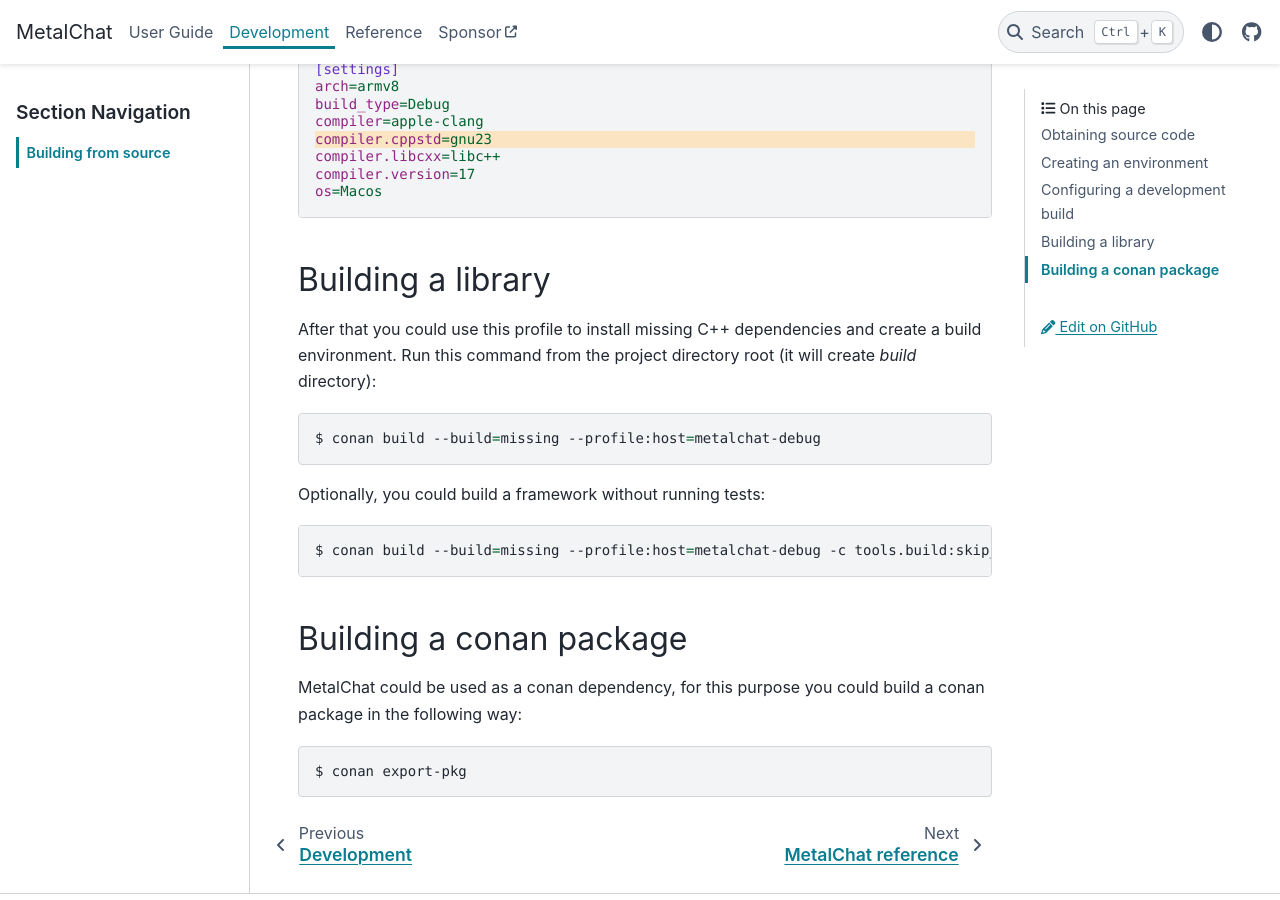
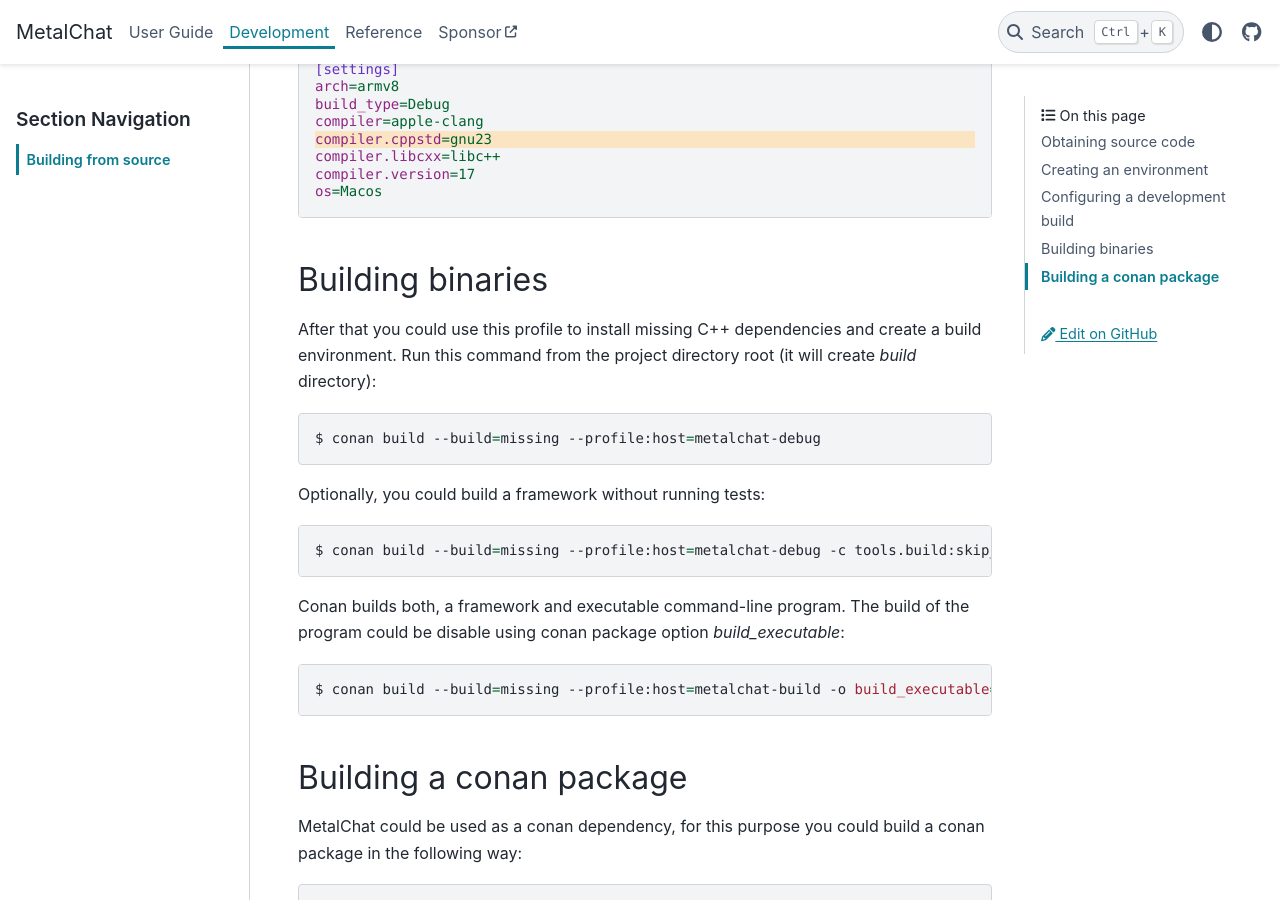
Before and after one commit to ybubnov/metalchat, a Sphinx documentation site: the page built from documentation/development/building.rst, in a window 1280 px wide and 900 px high, scrolled down 1301 px. Built offline with Sphinx 7.4.7 and the PyData theme 0.15.4, drawn with Linux system fonts in a browser that asks for light colours.

```diff
--- a/documentation/development/building.rst
+++ b/documentation/development/building.rst
@@ -68,8 +68,8 @@
    os=Macos
 
 
-Building a library
-^^^^^^^^^^^^^^^^^^
+Building binaries
+^^^^^^^^^^^^^^^^^
 
 After that you could use this profile to install missing C++ dependencies and create a build
 environment. Run this command from the project directory root (it will create `build` directory):
@@ -85,6 +85,12 @@
 
    conan build --build=missing --profile:host=metalchat-debug -c tools.build:skip_test=True
 
+Conan builds both, a framework and executable command-line program. The build of the program
+could be disable using conan package option `build_executable`:
+
+.. prompt:: bash
+
+   conan build --build=missing --profile:host=metalchat-build -o build_executable=False
 
 Building a conan package
 ^^^^^^^^^^^^^^^^^^^^^^^^
```
Also changed, not shown: 4 other files.
